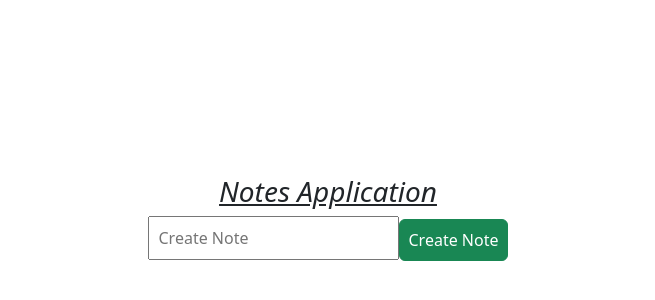
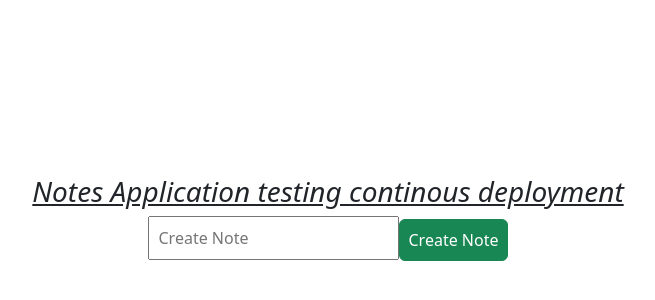
Before and after one commit to rarose917/notes_application, a plain HTML site: page index.html in a window 1280 px wide. Shown: the part 174-474 px from the top of the page, without its empty margins (312-967 px from the left). Drawn offline with nearby package versions, Linux system fonts and the light colour scheme.

Commit message:
test 2
deployment test 2

```diff
--- a/index.html
+++ b/index.html
@@ -2,7 +2,7 @@
 <html lang="en" class="h-full">
   <head>
     <meta charset="UTF-8" />
-    <title>Notes Application - Rose A hi im new</title>
+    <title>Notes Application - Rose A</title>
     <script src="https://unpkg.com/vue@3"></script>
     <link
       href="https://cdn.jsdelivr.net/npm/bootstrap@5.3.8/dist/css/bootstrap.min.css"
@@ -14,7 +14,7 @@
 
   <body class="d-flex justify-content-evenly vh-100">
     <div id="app" class="m-auto text-center container-sm">
-      <h3 class="fst-italic text-decoration-underline">Notes Application</h3>
+      <h3 class="fst-italic text-decoration-underline">Notes Application testing continous deployment</h3>
       <!--Form to create Notes-->
       <form @submit.prevent="addNote">
         <p>
```
